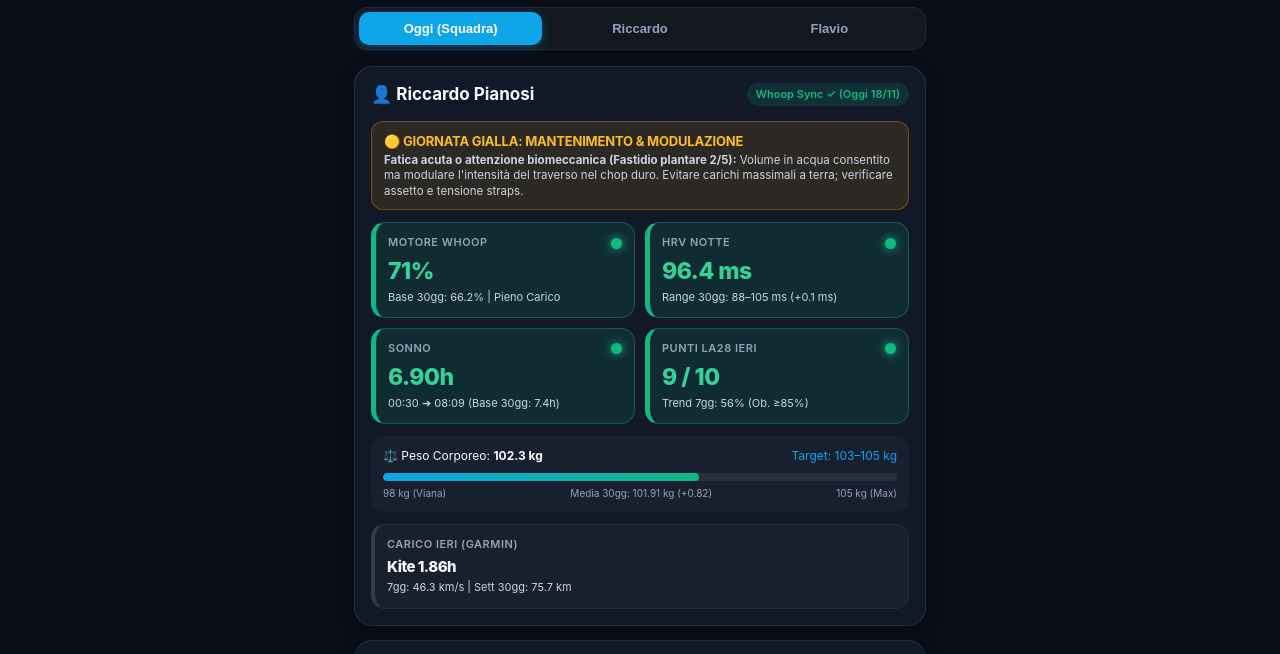
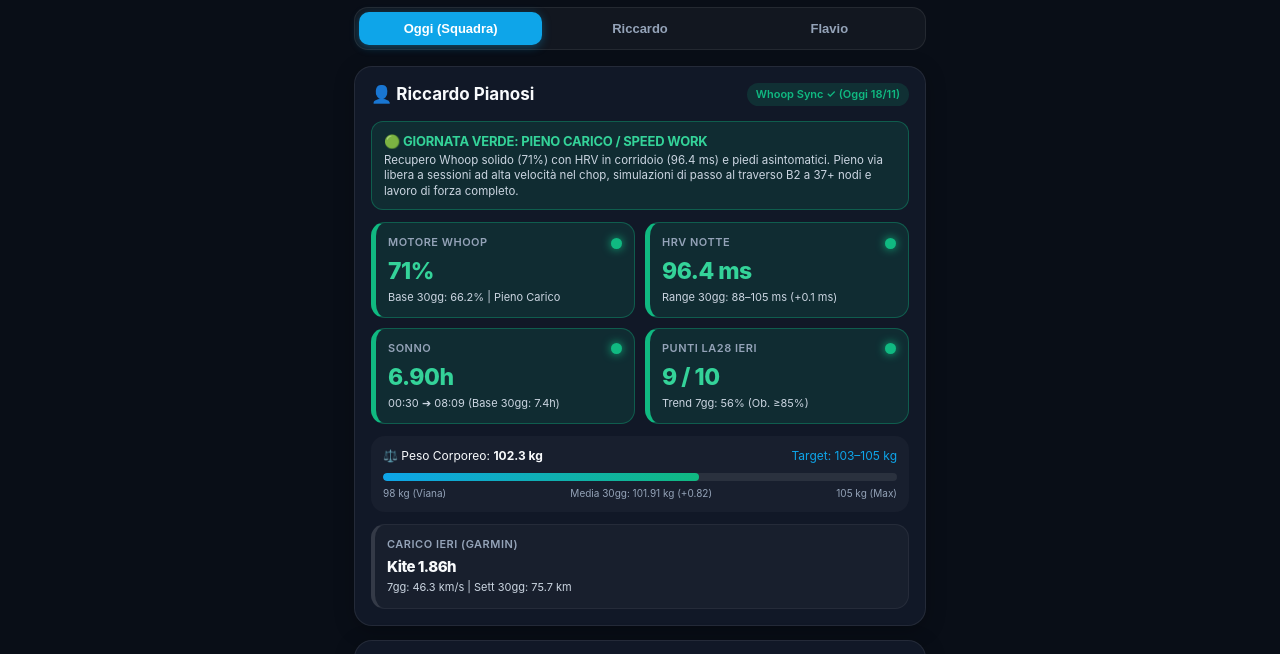
Before and after one commit to simonevannesi/fiv-kite-app, a plain HTML site: page index.html in a window 1280 px wide. Shown: the part 70-724 px from the top of the page. Drawn offline with nearby package versions, Linux system fonts and the light colour scheme.

Commit message:
feat: update PWA index.html with calibrated readiness advice

```diff
--- a/index.html
+++ b/index.html
@@ -887,15 +887,16 @@
       let rDayDesc = `Recupero Whoop solido (${Math.round(rRec)}%) con HRV in corridoio (${rHrv ? rHrv.toFixed(1) : '--'} ms) e piedi asintomatici. Pieno via libera a sessioni ad alta velocità nel chop, simulazioni di passo al traverso B2 a 37+ nodi e lavoro di forza completo.`;
 
       // Veto Rigoroso: Solo condizioni clinicamente o autonomicamente limitanti attivano il rosso o l'ambra
-      const rIsRed = (rRec < 34) || (rDol >= 3) || (rHrv !== null && rHrv < (lowHrv * 0.75)) || (rSlp !== null && rSlp < 5.0) || (rRhrDelta >= 6.5 && rRec < 50);
-      const rIsAmber = (rRec < 67) || (rDol === 2) || (rHrv !== null && (rHrv < lowHrv || rHrv > highHrv * 1.20)) || (rSlp !== null && rSlp < 6.5) || (rRhrDelta >= 4.5 && rRec < 67);
+      // Fastidio 2/5 è fisiologico post-carico (punteggio pieno nel form LA28). Solo dolore >= 3/5 modula e >= 4/5 ferma.
+      const rIsRed = (rRec < 34) || (rDol >= 4) || (rHrv !== null && rHrv < (lowHrv * 0.75)) || (rSlp !== null && rSlp < 5.0) || (rRhrDelta >= 6.5 && rRec < 50);
+      const rIsAmber = (rRec < 67) || (rDol >= 3) || (rHrv !== null && (rHrv < lowHrv || rHrv > highHrv * 1.20)) || (rSlp !== null && rSlp < 6.5) || (rRhrDelta >= 4.5 && rRec < 67);
 
       if (rIsRed) {
         rDayColor = 'red';
         rDayTitle = '🔴 GIORNATA ROSSA: SCARICO ATTIVO & RECUPERO';
         const reasons = [];
         if (rRec < 34) reasons.push(`Recovery Whoop ${Math.round(rRec)}%`);
-        if (rDol >= 3) reasons.push(`Dolore plantare ${rDol}/5`);
+        if (rDol >= 4) reasons.push(`Dolore plantare acuto ${rDol}/5`);
         if (rHrv < lowHrv * 0.75) reasons.push(`Crollo HRV ${rHrv} ms`);
         if (rSlp < 5.0) reasons.push(`Debito sonno severo (${rSlp}h)`);
         if (rRhrDelta >= 6.5) reasons.push(`RHR elevato (+${rRhrDelta} bpm)`);
@@ -905,9 +906,9 @@
         rDayTitle = '🟡 GIORNATA GIALLA: MANTENIMENTO & MODULAZIONE';
         const reasons = [];
         if (rRec < 67) reasons.push(`Recovery Whoop ${Math.round(rRec)}%`);
+        if (rDol >= 3) reasons.push(`Dolore plantare ${rDol}/5 da monitorare`);
         if (rHrv < lowHrv) reasons.push(`HRV ${rHrv} ms sotto range`);
         if (rSlp < 6.5) reasons.push(`Sonno ridotto (${rSlp}h)`);
-        if (rDol === 2) reasons.push(`Fastidio plantare 2/5`);
         if (rRhrDelta >= 4.5) reasons.push(`RHR +${rRhrDelta} bpm`);
         rDayDesc = `<b>Fatica acuta o attenzione biomeccanica (${reasons.join(', ')}):</b> Volume in acqua consentito ma modulare l'intensità del traverso nel chop duro. Evitare carichi massimali a terra; verificare assetto e tensione straps.`;
       }
```
